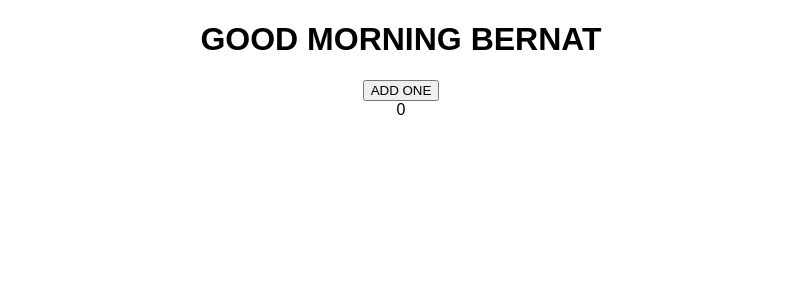
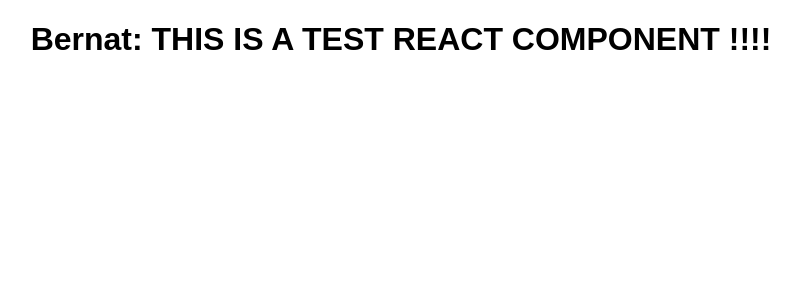
Before and after one commit to bernatferragut/cryptotracker-v4-app, a React (Create React App) app: page / in a window 1280 px wide. Shown: the top 300 px of the page, without its empty margins (239-1039 px from the left). Built offline with nearby package versions, Linux system fonts and the light colour scheme.

Commit message:
REACT TESTS
React Tests follow up

```diff
--- a/public/index.html
+++ b/public/index.html
@@ -6,7 +6,6 @@
     <meta name="theme-color" content="#000000">
     <link rel="manifest" href="%PUBLIC_URL%/manifest.json">
     <link rel="shortcut icon" href="%PUBLIC_URL%/favicon.ico">
-    <!-- REACT -->
     <title>React App</title>
   </head>
   <body>
--- a/src/App.js
+++ b/src/App.js
@@ -1,23 +1,18 @@
 import React, { Component } from 'react';
 import './App.css';
+import TestComponent from './components/testComponent';
 
 class App extends Component {
   // 1. State
-  state = {
-    name: "BERNAT",
-    count:0,
-    addOne : () => {
-      this.setState({ count: this.state.count+1 });
-      console.log('ONE ADDED!!!');
-    }
-  }
-  // 2. Render Method
+  state = { };
+
+  // 2. Methods
+
+  // 3. Render Method
   render() {
     return (
       <div className="App">
-        <h1>GOOD MORNING {this.state.name}</h1>
-        <button onClick={this.state.addOne}> ADD ONE </button>
-        <div>{this.state.count}</div>
+        <TestComponent name="Bernat: "/>
       </div>
     );
   }
--- /dev/null
+++ b/src/components/testComponent.js
@@ -0,0 +1,21 @@
+import React, { Component } from 'react'
+
+
+// TEST COMPONENT
+class TestComponent extends Component {
+    // STATES
+    state = {
+        library: "REACT"
+    }
+    // RENDER FUNCTION
+    render(){
+
+        console.log('this is a test component');
+
+        return(
+            <h1> {this.props.name} THIS IS A TEST { this.state.library } COMPONENT !!!! </h1>
+        );
+    }
+}
+
+export default TestComponent;
```
Also changed, not shown: src/index.js (line endings or trailing spaces).
